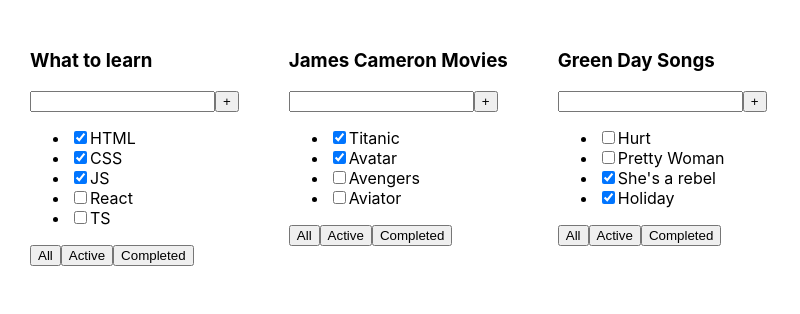
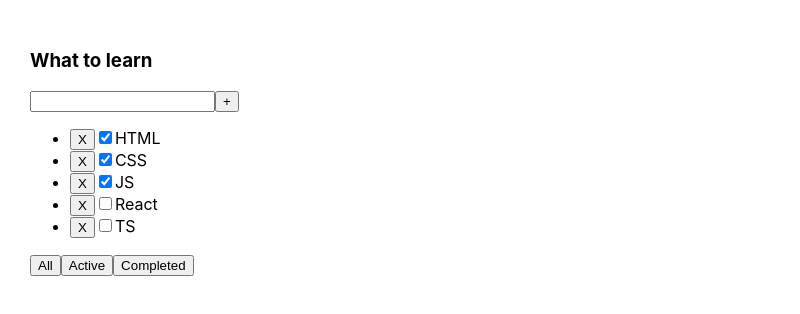
Before and after one commit to IJTINK7/Week, a React (Create React App) app in the folder Monday/todolist-ts/: page / in a window 1280 px wide. Shown: the top 314 px of the page, without its empty margins (0-800 px from the left). Built offline with nearby package versions, Linux system fonts and the light colour scheme.

Commit message:
Add function "removeTask"

```diff
--- a/Monday/todolist-ts/src/App.tsx
+++ b/Monday/todolist-ts/src/App.tsx
@@ -1,34 +1,31 @@
-import React from 'react';
+import React, {useState} from 'react';
 import './App.css';
 import {ToDoList} from './ToDoList';
 
 
 export function App() {
-	let tasks = [
+	// let tasks = [
+	// 	{id: 1, checked: true, name: "HTML"},
+	// 	{id: 2, checked: true, name: "CSS"},
+	// 	{id: 3, checked: true, name: "JS"},
+	// 	{id: 4, checked: false, name: "React"},
+	// 	{id: 5, checked: false, name: "TS"},
+	// ];
+	let[tasks, setTasks] = useState([
 		{id: 1, checked: true, name: "HTML"},
 		{id: 2, checked: true, name: "CSS"},
 		{id: 3, checked: true, name: "JS"},
 		{id: 4, checked: false, name: "React"},
 		{id: 5, checked: false, name: "TS"},
-	];
-	let movies = [
-		{id: 1, checked: true, name: "Titanic"},
-		{id: 2, checked: true, name: "Avatar"},
-		{id: 3, checked: false, name: "Avengers"},
-		{id: 4, checked: false, name: "Aviator"},
-	];
-	let songs = [
-		{id: 1, checked: false, name: "Hurt"},
-		{id: 2, checked: false, name: "Pretty Woman"},
-		{id: 3, checked: true, name: "She's a rebel"},
-		{id: 4, checked: true, name: "Holiday"},
-	];
+	])
+
+	const removeTask =(taskId:number)=>{
+		setTasks(tasks.filter(el => el.id !== taskId));
+	}
 
 	return (
 		<div className="App">
-			<ToDoList title={"What to learn"} list={tasks} />
-			<ToDoList title={"James Cameron Movies"} list={movies}/>
-			<ToDoList title={"Green Day Songs"} list={songs}/>
+			<ToDoList title={"What to learn"} list={tasks} removeTask={removeTask} />
 		</div>
 	);
 }
--- a/Monday/todolist-ts/src/ToDoList.tsx
+++ b/Monday/todolist-ts/src/ToDoList.tsx
@@ -3,6 +3,7 @@ import React from "react";
 export type TitlePropsType = {
 	title: string;
 	list: Array<ListPropsType>;
+	removeTask:(taskId:number)=>void;
 }
 
 export type ListPropsType = {
@@ -12,15 +13,22 @@ export type ListPropsType = {
 }
 
 export const ToDoList = (props: TitlePropsType) => {
-	debugger
 	return (
 		<div>
 			<h3>{props.title}</h3>
 			<input/>
 			<button>+</button>
 			<ul>
-				{props.list.map((el) => <li key={el.id}><input type="checkbox"
-				checked={el.checked}/><span>{el.name}</span></li>)}
+				{props.list.map((el) => {
+					return (
+						<li key={el.id}>
+							<button onClick={() => {props.removeTask(el.id)}}>X
+							</button>
+							<input type="checkbox" checked={el.checked}/>
+							<span>{el.name}</span>
+						</li>
+					)
+				})}
 			</ul>
 			<div>
 				<button>All</button>
```
